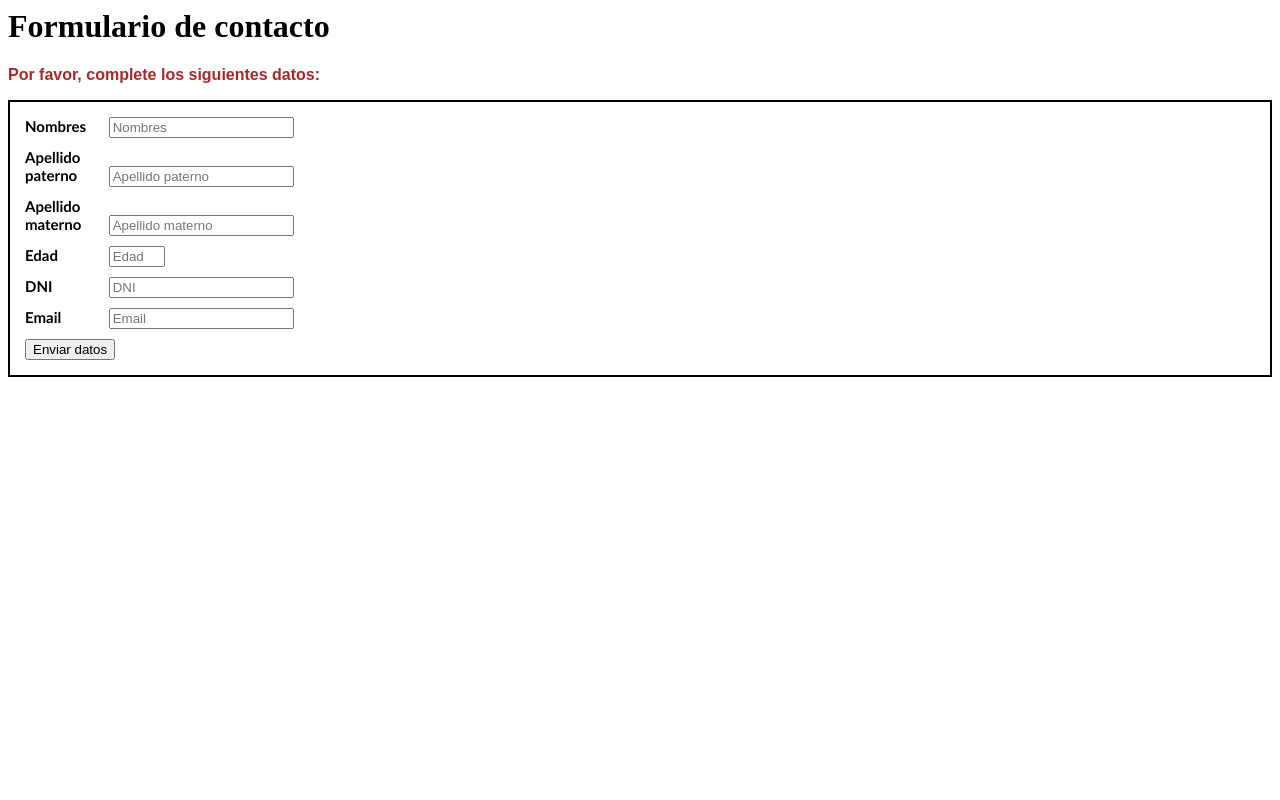
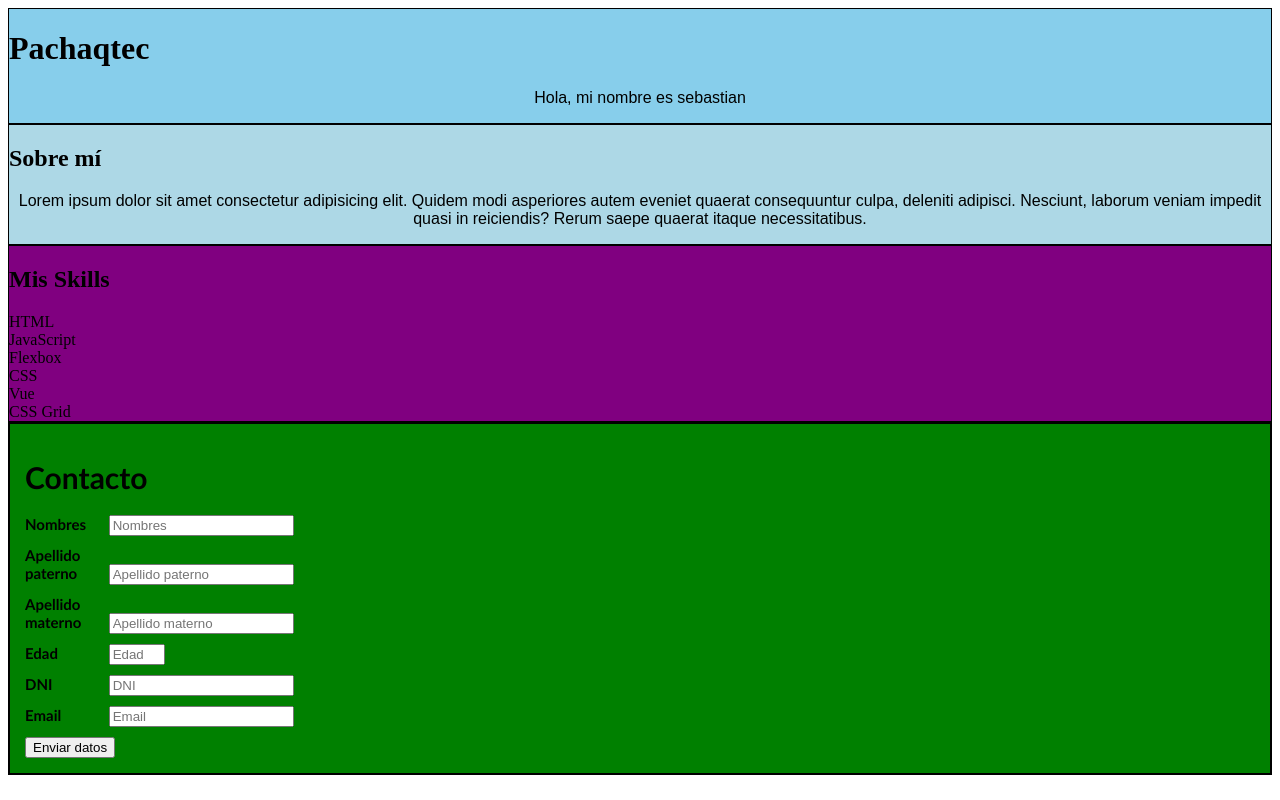
Before and after one commit to rocioromerox/hackatontres.github.io, a plain HTML site: page index.html in a window 1280 px wide. Drawn offline with Linux system fonts and the light colour scheme.

Commit message:
creacion de estilos

```diff
--- a/index.html
+++ b/index.html
@@ -1,21 +1,41 @@
-<body>
-</body>
-</html>
-
 <!DOCTYPE html>
 <html lang="en">
 <head>
   <meta charset="utf-8">
   <meta name="viewport" content="width=device-width, initial-scale=1.0">
+  <link rel="stylesheet" href="styles/main.css">
+
   <title>Hackaton3</title>
 </head>
 
 <body>
-    <h1>Formulario de contacto</h1>
-    <p>Por favor, complete los siguientes datos:</p>
 
-    <section>
+<div class="presentacion">
+  <h1>Pachaqtec</h1>
+  <p>Hola, mi nombre es sebastian</p>
+</div>
+
+<div class="sobremi">
+  <h2>Sobre mí</h2>
+  <p>Lorem ipsum dolor sit amet consectetur adipisicing elit. Quidem modi asperiores autem eveniet quaerat consequuntur culpa, deleniti adipisci. Nesciunt, laborum veniam impedit quasi in reiciendis? Rerum saepe quaerat itaque necessitatibus.</p>
+</div>
+
+<div class="skills">
+  <h2>Mis Skills</h2>
+  <ul class="programas">
+    <li>HTML</li>
+    <li>JavaScript</li>
+    <li>Flexbox</li>
+    <li>CSS</li>
+    <li>Vue</li>
+    <li>CSS Grid</li>
+  </ul>
+</div>
+
+    <div>
+
       <form class="formulario">
+        <h1>Contacto</h1>
 
         <ul>
             <li>
@@ -53,49 +73,7 @@
             </li>
         </ul>
       </form>
-    </section>
-
-    <style>
-
-.formulario {
-    font-family: 'Gill Sans', 'Gill Sans MT', Calibri, 'Trebuchet MS', sans-serif;
-    font-size: 15px;
-    color: black;
-    font-weight: bold;
-    padding: 1em;
-    margin: 0 auto;
-    border: 2px solid black;
-}
-
-.green-input:focus {
-    background-color: skyblue;
-    color: green;
-}
-
-p {
-    font-family: Arial, Helvetica, sans-serif;
-    font-size: 16px;
-    color: brown;
-    font-weight: bold;
-}
-
-ul {
-    list-style: none;
-    padding: 0;
-    margin: 0;
-}
-
-form li + li {
-    margin-top: 10px;
-}
-
-label {
-    display: inline-block;
-    width: 80px;
-    text-align: left;
-}
-
-    </style>
+    </div>
 
 </body>
 </html>
--- /dev/null
+++ b/styles/main.css
@@ -0,0 +1,57 @@
+.presentacion {
+    background-color: skyblue;
+    border: 1px solid black;
+
+}
+
+.sobremi {
+    background-color: lightblue;
+    border: 1px solid black;
+
+}
+
+.skills {
+    background-color: purple;
+    border: 1px solid black;
+
+}
+
+
+.formulario {
+    font-family: 'Gill Sans', 'Gill Sans MT', Calibri, 'Trebuchet MS', sans-serif;
+    background-color: green;
+    font-size: 15px;
+    color: black;
+    font-weight: bold;
+    padding: 1em;
+    margin: 0 auto;
+    border: 2px solid black;
+}
+
+.green-input:focus {
+    background-color: skyblue;
+    color: green;
+}
+
+
+p {
+    font-family: Arial, Helvetica, sans-serif;
+    font-size: 16px;
+    text-align: center;
+}
+
+ul {
+    list-style: none;
+    padding: 0;
+    margin: 0;
+}
+
+form li + li {
+    margin-top: 10px;
+}
+
+label {
+    display: inline-block;
+    width: 80px;
+    text-align: left;
+}
```
Also changed, not shown: styles/reset.css (added).
